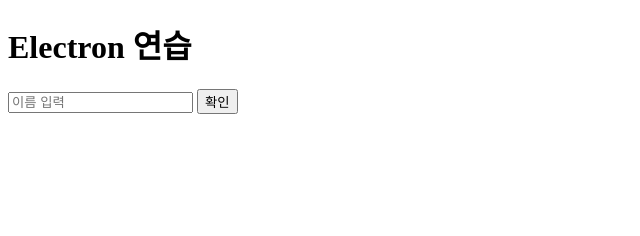
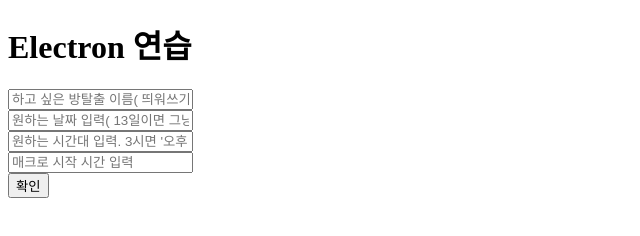
Before and after one commit to tkdudsh/reservaiton, an Electron app: page electron_app/index.html in a window 800 px wide. Shown: the whole page, without its empty margins (0-640 px from the left). Drawn offline with Linux system fonts and the light colour scheme.

Commit message:
통신 시작 전 메인 저장

```diff
--- a/electron_app/index.html
+++ b/electron_app/index.html
@@ -2,7 +2,20 @@
 <html>
   <body>
     <h1>Electron 연습</h1>
-    <input id="name" placeholder="이름 입력" />
+
+    <input
+      id="showName"
+      placeholder="하고 싶은 방탈출 이름( 띄워쓰기까지 정확하게)"
+    /><br />
+    <input
+      id="targetDate"
+      placeholder="원하는 날짜 입력( 13일이면 그냥 숫자만쓰기 EX) 13"
+    /><br />
+    <input
+      id="targetTime"
+      placeholder="원하는 시간대 입력. 3시면 '오후 3:00'"
+    /><br />
+    <input id="startTime" placeholder="매크로 시작 시간 입력" /><br />
     <button id="btn">확인</button>
     <p id="result"></p>
 
```
Also changed, not shown: res_func/function.js (+6 -6 lines).
